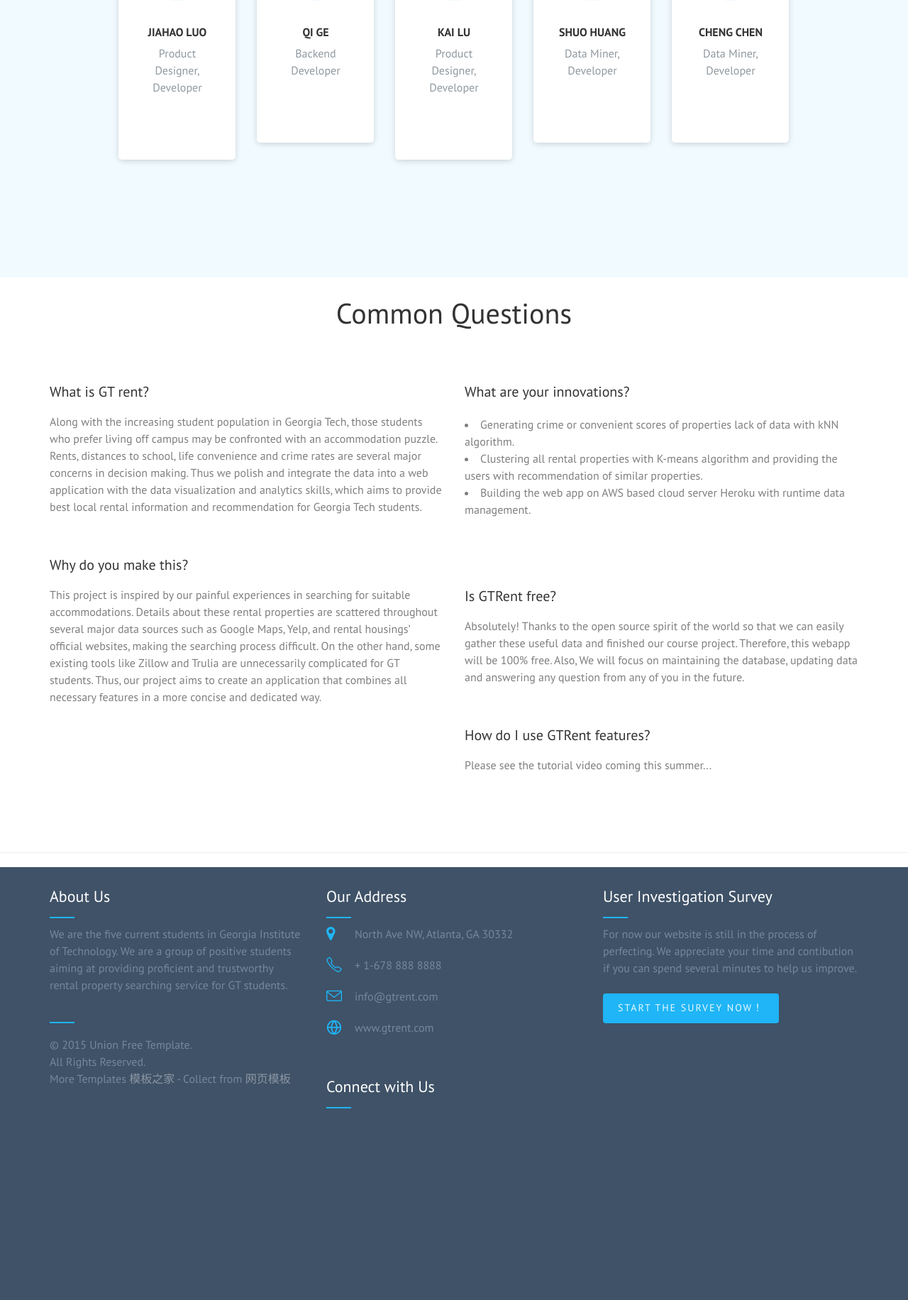
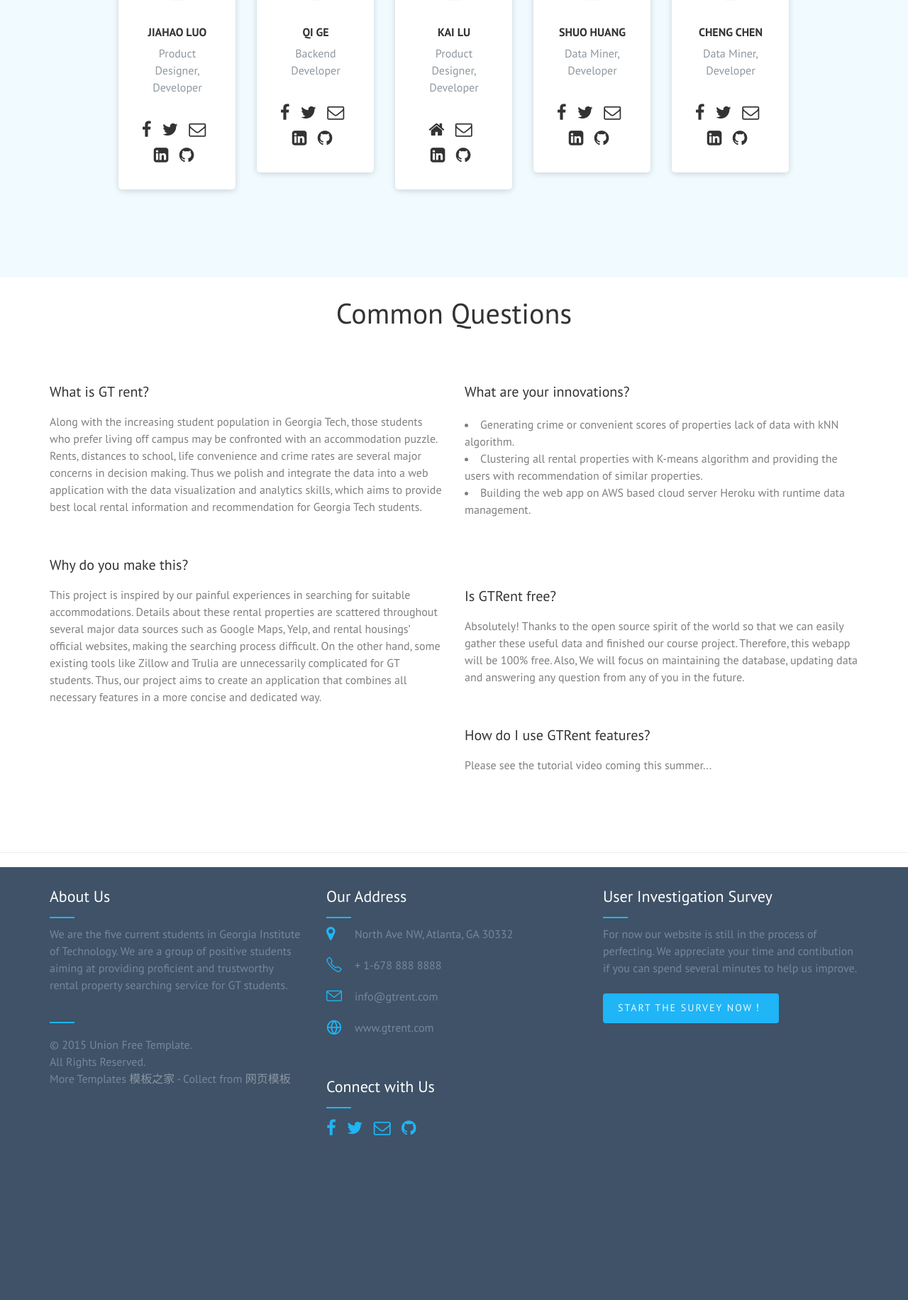
Before and after one commit to lkshub/CSE6242-GTRent, a Django app: page /gtrent/ in a window 1280 px wide. Shown: the part 2879-4711 px from the top of the page at 71% size. Run offline with Django 3.2, Linux system fonts and the light colour scheme; some libraries are stand-ins or nearby versions; some web fonts are replaced.

Commit message:
fix icons for heroku

```diff
--- a/gtrent2016-heroku/gtrent/templates/gtrent/index.html
+++ b/gtrent2016-heroku/gtrent/templates/gtrent/index.html
@@ -49,6 +49,8 @@
     <link rel="stylesheet" href="{% static 'lib/d3/d3.slider.css' %}" />
     <script type="text/javascript" src="{% static 'lib/d3/d3.v3.min.js' %}"></script>
     <script src="{% static 'lib/d3/d3.slider.js' %}"></script>
+	<!-- Icon -->
+	<link rel="stylesheet" href="https://maxcdn.bootstrapcdn.com/font-awesome/4.6.1/css/font-awesome.min.css">
 
 	</head>
 	<body>
```
